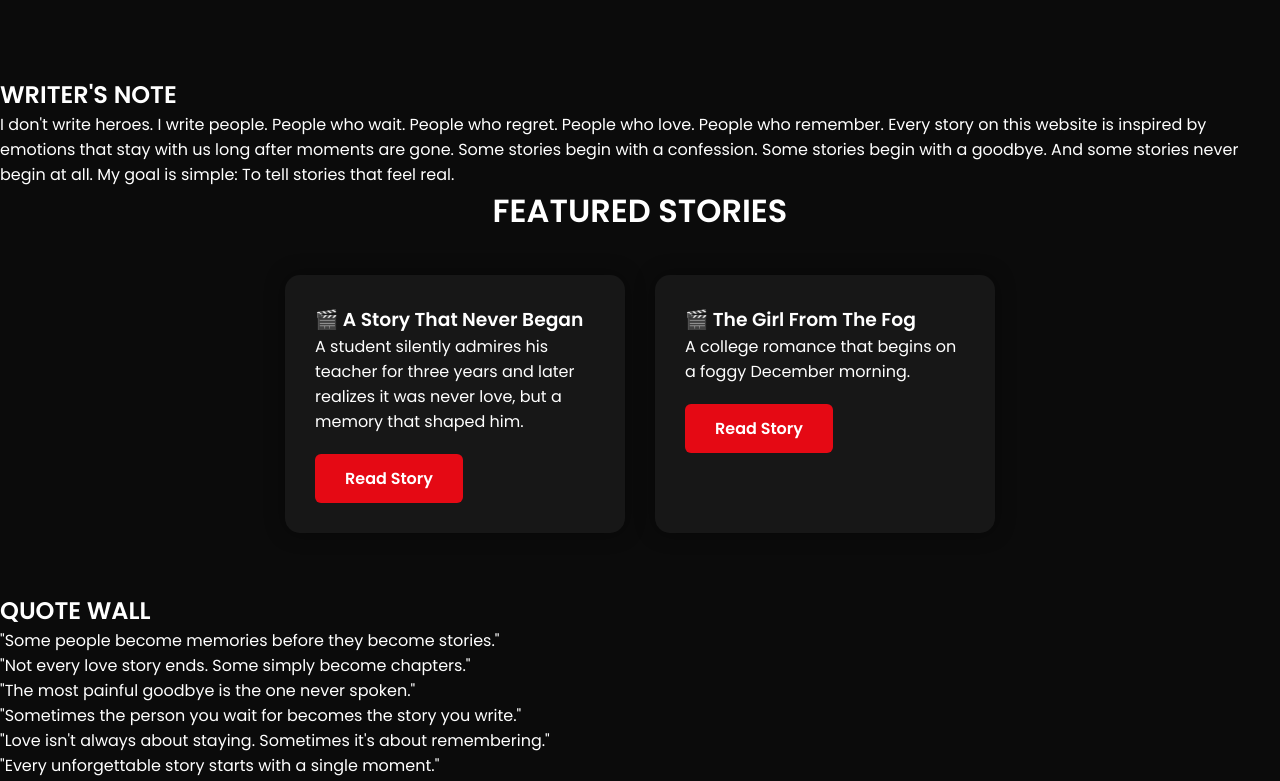
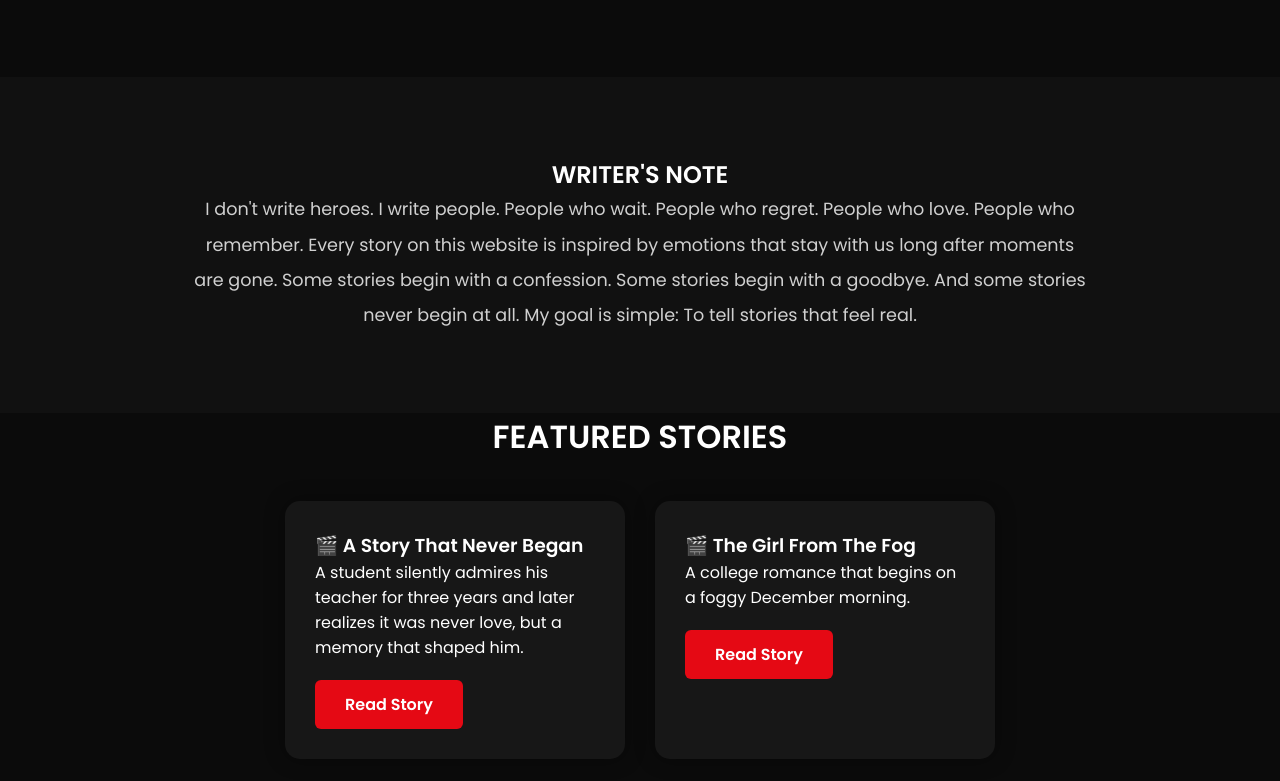
Before and after one commit to krishnasaiwrites/krishnasai-stories, a plain HTML site: page index.html in a window 1280 px wide. Shown: the part 1004-1785 px from the top of the page. Drawn offline with Linux system fonts and the light colour scheme.

Commit message:
Update style.css

```diff
--- a/style.css
+++ b/style.css
@@ -256,3 +256,62 @@ margin-bottom:30px;
 border:4px solid #e50914;
 
 }
+.quotes{
+
+padding:80px 10%;
+
+text-align:center;
+
+}
+
+.quote-grid{
+
+display:grid;
+
+grid-template-columns:
+repeat(auto-fit,minmax(280px,1fr));
+
+gap:20px;
+
+margin-top:40px;
+
+}
+
+.quote-card{
+
+background:#171717;
+
+padding:25px;
+
+border-radius:12px;
+
+font-style:italic;
+
+color:#ddd;
+
+border-left:4px solid #e50914;
+
+}
+.writer-note{
+
+padding:80px 10%;
+
+text-align:center;
+
+background:#111;
+
+}
+
+.writer-note p{
+
+max-width:900px;
+
+margin:auto;
+
+line-height:2;
+
+font-size:1.1rem;
+
+color:#d0d0d0;
+
+}
```
